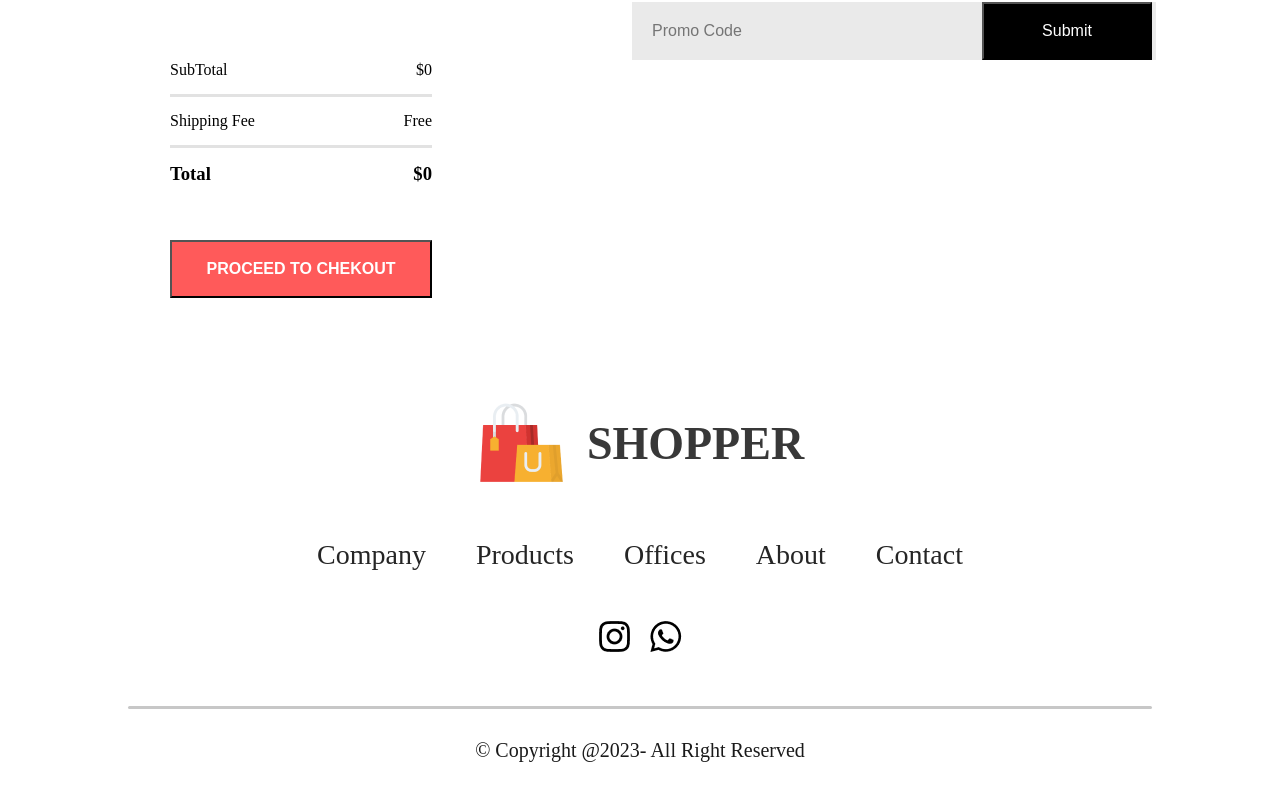
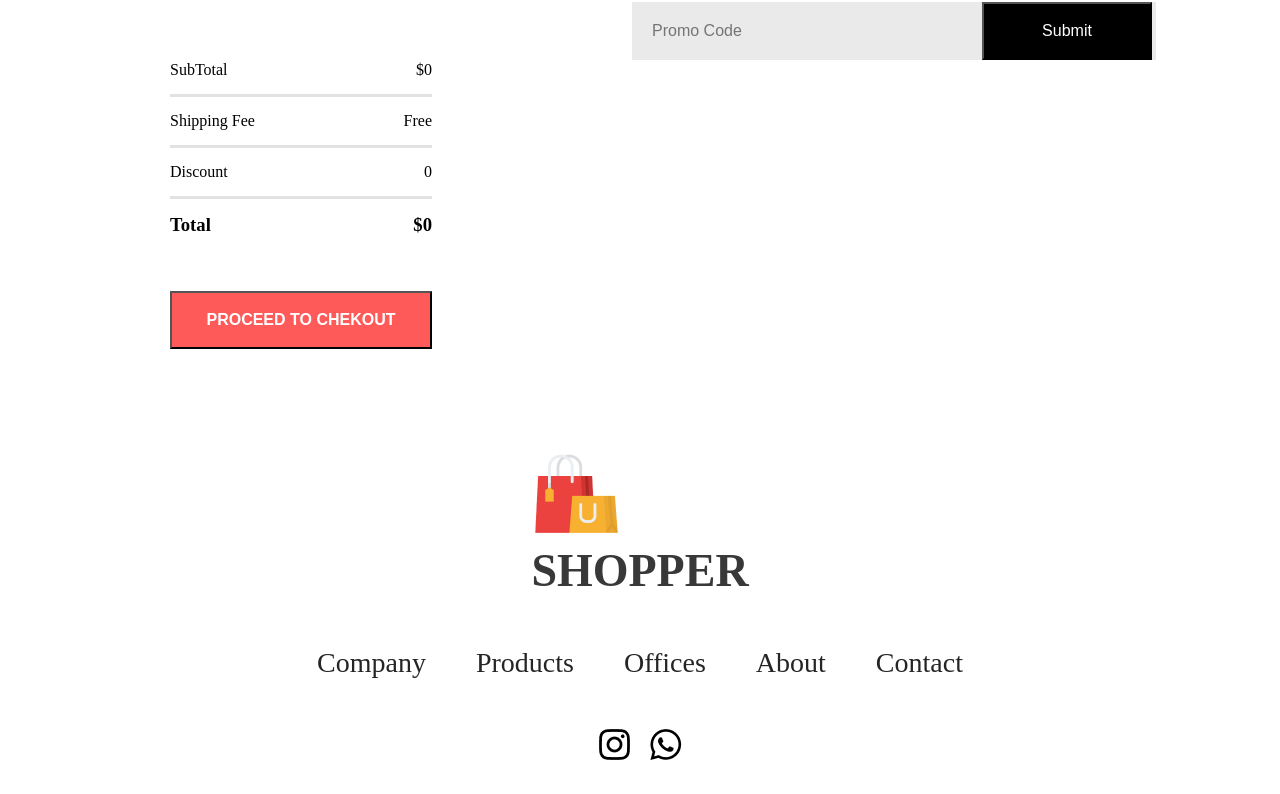
Before and after one commit to inurdream-abhi143/E-Commerce-Website, a React (Vite) app: page /cart in a window 1280 px wide. Shown: the part 396-1190 px from the top of the page. Built offline with nearby package versions, Linux system fonts and the light colour scheme.

Commit message:
Added discount through promocode

```diff
--- a/src/Components/CartItems/CartItems.jsx
+++ b/src/Components/CartItems/CartItems.jsx
@@ -1,11 +1,39 @@
-import React, { useContext } from 'react'
+import React, { useContext, useState } from 'react'
 import "./CartItems.css"
 import { ShopContext } from '../../Contexts/ShopContext'
 import remove_icon from "../../assets/cart_cross_icon.png"
 
+
 const CartItems = () => {
     const {getTotalCartAmount,all_products, cartItems, removeFromCart } = useContext(ShopContext);
+    const [promoCode, setPromoCode] = useState("");
+    const [discountedTotal, setDiscountedTotal] = useState(0);
 
+
+
+const discountCodes ={
+   SUMMER10: { type: "percentage", value: 10 },
+  FREEDOM50: { type: "flat", value: 50 }
+
+};
+const addDiscount =(e)=>{
+ e.preventDefault();
+     if(discountCodes[promoCode]){
+      if(discountCodes[promoCode].type ==="percentage"){
+    const price = getTotalCartAmount();
+      const discount_price = price * (1-discountCodes[promoCode].value/100);
+      //  console.log("discountPrice",discount_price);
+      setDiscountedTotal(discount_price);
+  }else if(discountCodes[promoCode].type ==="flat"){
+        const price = getTotalCartAmount();
+        const discount_price = price- discountCodes[promoCode].value
+        console.log("discounted_price",discount_price);
+         setDiscountedTotal(discount_price);
+
+      }else{
+        alert("Invalid Coupon Code");
+      }
+    }}
   return (
     <div className='cartitems'>
       <div className="cartitems-format-main">
@@ -50,9 +78,14 @@ const CartItems = () => {
                     <p>Free</p>
                 </div>
                 <hr/>
+                 <div className="cartitems-total-item">
+                    <p>Discount</p>
+                    <p>{discountedTotal?getTotalCartAmount()-discountedTotal:0}</p>
+                </div>
+                <hr/>
                 <div className="cartitems-total-item">
                     <h3>Total</h3>
-                    <h3>${getTotalCartAmount()}</h3>
+                    <h3>${discountedTotal?discountedTotal:getTotalCartAmount()}</h3>
                 </div>
             </div>
             <button>PROCEED TO CHEKOUT</button>
@@ -60,8 +93,10 @@ const CartItems = () => {
         <div className="cartitems-promocode">
             <p>If you have a promo code , Enter here</p>
             <div className="cartitems-promobox">
-                <input type='text'  placeholder='Promo Code'/>
-                <button>Submit</button>
+                <input type='text'  placeholder='Promo Code'
+                value={promoCode}
+                onChange={(e)=>{setPromoCode(e.target.value)}}/>
+                <button onClick={(e)=>{addDiscount(e)}}>Submit</button>
             </div>
         </div>
     </div>
--- a/src/Components/Footer/Footer.css
+++ b/src/Components/Footer/Footer.css
@@ -59,3 +59,8 @@ font-size: 28px;
     height: 3px;
     background-color: #c7c7c7;
 }
+
+.footer-link{
+    text-decoration: none;
+    color: black;
+ }
--- a/src/Components/Footer/Footer.jsx
+++ b/src/Components/Footer/Footer.jsx
@@ -4,12 +4,14 @@ import footer_logo from "../../assets/logo_big.png"
 import instagram_icon from "../../assets/instagram_icon.png"
 // import printester_icon from "../../assets/printester_icon.png"
 import whatsapp_icon from "../../assets/whatsapp_icon.png"
+import { Link } from 'react-router-dom'
 const Footer = () => {
   return (
     <div className='footer'>
       <div className="footer-logo">
-        <img  src={footer_logo} alt=''/>
+       <Link className="footer-link" to='/'>  <img  src={footer_logo} alt=''/>
         <p>SHOPPER</p>
+         </Link>
       </div>
       <ul className='footer-links'>
         <li>Company</li>
@@ -20,7 +22,7 @@ const Footer = () => {
       </ul>
       <div className="footer-social-icon">
         <div className='footer-icons-container'>
-            <img src={instagram_icon} alt='' />
+           <img src={instagram_icon} alt='' />
         </div>
         {/* <div className='footer-icons-container'>
             <img src={printester_icon} alt='' />
--- a/src/Pages/CSS/ShopCategory.css
+++ b/src/Pages/CSS/ShopCategory.css
@@ -21,9 +21,11 @@
 }
 
 .shopcategory-products{
-    margin: 20px 170px;
+/* padding: 0 170px; */
+  margin: 20px 170px;
     display: grid;
     grid-template-columns: 1fr 1fr 1fr 1fr;
+    /* box-sizing: border-box; */
    row-gap: 80px;
 }
 
```
